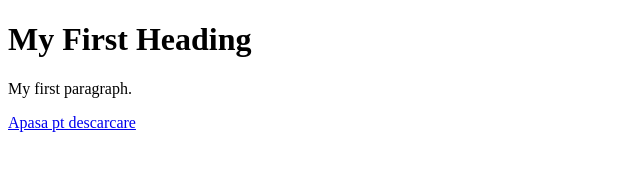
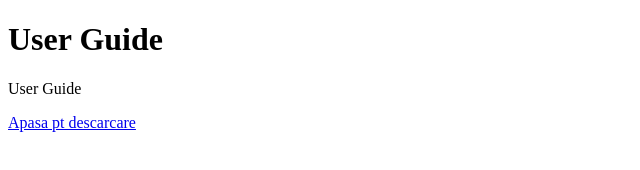
Before and after one commit to AnamariaGoldan/Guide-incercare, a plain HTML site: page index.html in a window 1280 px wide. Shown: the whole page, without its empty margins (0-640 px from the left). Drawn offline with Linux system fonts and the light colour scheme.

Commit message:
Update index.html

```diff
--- a/index.html
+++ b/index.html
@@ -2,9 +2,9 @@
 <html>
 <body>
 
-<h1>My First Heading</h1>
+<h1>User Guide</h1>
 
-<p>My first paragraph.</p>
+<p>User Guide</p>
 <a href="main.exe">Apasa pt descarcare</a>
 </body>
 </html>
```
